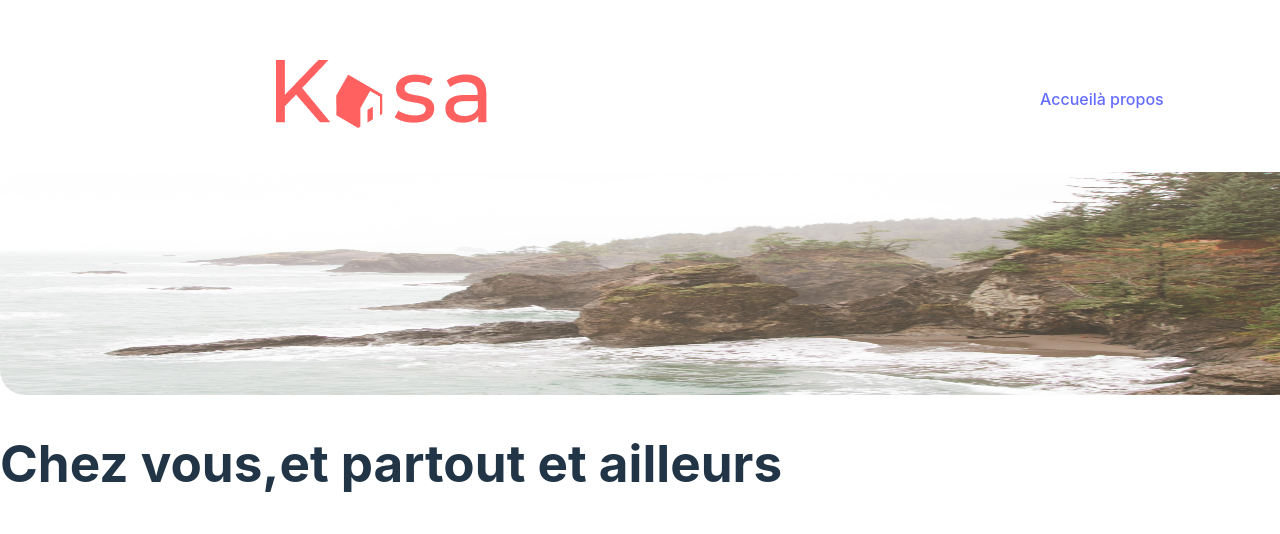
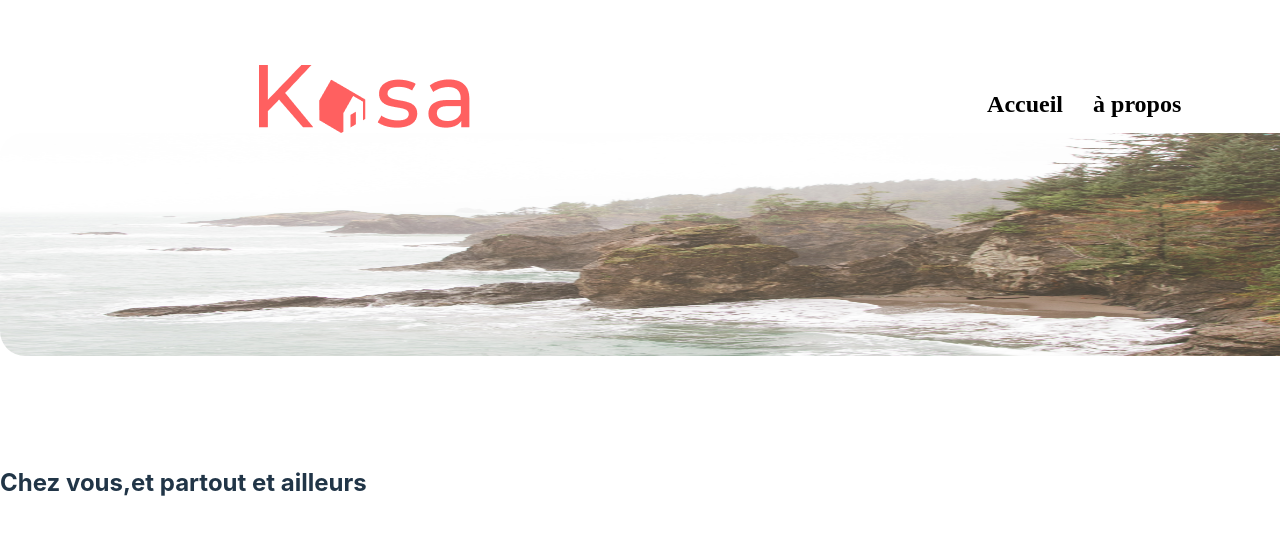
Before and after one commit to Aurpe/Kasa, a React (Vite) app: page /apropos in a window 1280 px wide. Shown: the part 124-658 px from the top of the page. Built offline with nearby package versions, Linux system fonts and the light colour scheme.

Commit message:
update fiche logement

```diff
--- a/src/App.css
+++ b/src/App.css
@@ -1,8 +1,15 @@
+#root {
+  min-width: 1440px;
+  margin:auto;
+}
+
 
 .banner-homepage{
   height:223px;
   border-radius:25px;
   min-width:1440px;
+  position:absolute;
+  bottom: 40%;
 }
 
 header{
@@ -12,9 +19,15 @@ header{
   align-content: stretch;
   justify-content: space-around;
   align-items: center;
+  width:100%;
+  margin-bottom:20%
+}
+.h1{
+  position: relative;
+  right: 15%;
 }
 
-.nav{
+.Navbar{
   font-family: 'Montserrat';
   font-size: 24px;
   font-weight: bold;
@@ -22,6 +35,15 @@ header{
   display: flex;
   color: black;
 }
+
+.Navbar a{
+  font-weight: bold;
+  color: black;
+  text-decoration: inherit;
+}
+
+
+
 /*#root {
   max-width: 1280px;
   margin: 0 auto;
--- a/src/App.jsx
+++ b/src/App.jsx
@@ -1,7 +1,6 @@
 import { Routes, Route } from "react-router-dom";
 import HomePage from "./Components/home/home/homePage";
 import FicheLogement from './Components/Fiches/FicheLogement';
-import Accueil from './Components/Accueil/menu/Accueil';
 import Apropos from './Components/Accueil/apropos/apropos';
 import Footer from './Components/Footer/footer';
 import Header from './Components/header/Header';
@@ -16,10 +15,11 @@ function App() {
       <Header/>
       <Banner/>
       <Routes>
+
         <Route path="/" element={<HomePage />} />
-        <Route path="/fiche-logement/" element={<FicheLogement />} />
-        <Route path="/Accueil/" element = {<Accueil />} />
+        <Route path="/Accueil/" element = {<HomePage />} />
         <Route path="/Accueil/" element = {<Apropos />} />
+        <Route path="/LogementCard/" element={<FicheLogement />} />
 
       </Routes>
       <Footer/>
@@ -28,94 +28,3 @@ function App() {
 }
 
 export default App;
-
-
-
-
-
-
-/*import { Routes, Route } from "react-router-dom"
-import HomePage from "./Components/home/home/homePage"
-import FicheLogement from './Components/Fiches/FicheLogement'
-import Navbar from './Components/header/Navbar/Navbar'
-import Header from './Components/header/Navbar/Navbar'
-
-import './App.css'
-
-function App() {
-  return (
-    <div className="App">
-      <Navbar />
-      <Routes>
-        <Route path="/" element={<HomePage />} />
-        <Route path="/ficheLogement" element={<FicheLogement />} />
-        <Route path="/Navbar" element={<Navbar />} />
-
-      </Routes>
-    </div>
-  )
-}
-
-export default App*/
-
-
-
-
-
-
-
-
-
-
-
-
-
-
-
-
-
-
-
-
-
-
-
-
-
-
-
-
-
-
-
-
-
-
-/*function App() {
-  const [count, setCount] = useState(0)
-
-  return (
-    <>
-      <div>
-        <a href="https://vitejs.dev" target="_blank">
-          <img src={viteLogo} className="logo" alt="Vite logo" />
-        </a>
-        <a href="https://react.dev" target="_blank">
-          <img src={reactLogo} className="logo react" alt="React logo" />
-        </a>
-      </div>
-      <h1>Vite + React</h1>
-      <div className="card">
-        <button onClick={() => setCount((count) => count + 1)}>
-          count is {count}
-        </button>
-        <p>
-          Edit <code>src/App.jsx</code> and save to test HMR
-        </p>
-      </div>
-      <p className="read-the-docs">
-        Click on the Vite and React logos to learn more
-      </p>
-    </>
-  )
-}*/
--- a/src/Components/Accueil/apropos/apropos.jsx
+++ b/src/Components/Accueil/apropos/apropos.jsx
@@ -1,9 +1,10 @@
 import React from 'react'
+import CollapseMenu from '../../Elements/collapse'
 
 export default function apropos() {
   return (
     <div>
-      <h1> A propos </h1>
+     {CollapseMenu}
     </div>
   )
 }
--- a/src/Components/Elements/banner.jsx
+++ b/src/Components/Elements/banner.jsx
@@ -7,7 +7,7 @@ export default function Banner() {
   return (
     <div className="banner">
       <img src={BannerImage} alt="Banner" className="banner-homepage" />
-      <h1>Chez vous,et partout et ailleurs</h1>
+      <h2>Chez vous,et partout et ailleurs</h2>
     </div>
   );
 };
--- a/src/Components/Elements/collapse.jsx
+++ b/src/Components/Elements/collapse.jsx
@@ -1,11 +1,30 @@
-import React from 'react'
+import React, { useState } from 'react';
 
+export default function CollapseMenu() {
+  // Utiliser l'état pour suivre si le menu est ouvert ou fermé
+  const [isOpen, setIsOpen] = useState(false);
 
-export default function Collapse() {
+  // Fonction pour basculer l'état d'ouverture
+  const toggleMenu = () => {
+    setIsOpen(!isOpen);
+  };
+
   return (
-    <div>
+    <div className="collapse-menu">
+      {/* Bouton ou lien pour ouvrir/fermer le menu */}
+      <button onClick={toggleMenu} className="menu-toggle">
+        {isOpen ? 'Fermer le menu' : 'Ouvrir le menu'}
+      </button>
 
-      <h1>Collapse</h1>
+      {/* Contenu du menu, affiché uniquement si isOpen est vrai */}
+      <div className={`collapse-content ${isOpen ? 'open' : 'closed'}`}>
+        <ul>
+          <li><a href="#section1">Section 1</a></li>
+          <li><a href="#section2">Section 2</a></li>
+          <li><a href="#section3">Section 3</a></li>
+          <li><a href="#section4">Section 4</a></li>
+        </ul>
+      </div>
     </div>
-  )
+  );
 }
--- a/src/Components/Fiches/FicheLogement.jsx
+++ b/src/Components/Fiches/FicheLogement.jsx
@@ -1,22 +1,26 @@
 import React from 'react'
+//import FicheLogement from '../Fiches/FicheLogement';
+//import Data from '../src/assets/data/logements.json';
 
 
-
-export default function FicheLogement() {
+export default function Logement() {
   return (
     <div>
       <Header/>
-      <h1>Nos logements</h1>
+      <div className="Logement">
+        <Slide pictures= {Data.pictures} />
+
+      </div>
+
     </div>
   )
 }
 
-
-/*import { useParams } from "react-router-dom";
+import { useParams } from "react-router-dom";
 import { useState, useEffect } from "react";
 
 const FicheLogement = () => {
-  const { id } = useParams(); // Récupérer l'ID du logement depuis l'URL
+  const { id } = useParams();
   const [logement, setLogement] = useState(null);
 
   useEffect(() => {
@@ -41,5 +45,3 @@ const FicheLogement = () => {
     </div>
   );
 };
-
-export default FicheLogement;*/
--- a/src/Components/header/Header.jsx
+++ b/src/Components/header/Header.jsx
@@ -8,7 +8,7 @@ export default function Header() {
             <h1>
                 <img src={logo} alt= "logo Kasa" className="logoKasa" />
             </h1>
-            <nav>
+            <nav className='Navbar'>
             <Link to= "/">Accueil</Link>
             <Link to= "/">à propos</Link>
             </nav>
--- a/src/Components/home/home/homePage.jsx
+++ b/src/Components/home/home/homePage.jsx
@@ -1,13 +1,31 @@
-
 import React from 'react';
-import data from '../../../assets/data/logements.json'
+import { Link } from 'react-router-dom';
+import data from '../../../assets/data/logements.json';
 
 
+function LogementCard({ id, cover, title }) {
+  return (
+    <Link to={`/fiche-logement/${id}`} className="logement-card">
+      <img src={cover} alt={title} className="logement-image" />
+      <div className="logement-title">{title}</div>
+    </Link>
+  );
+}
 
 export default function HomePage() {
-    return (
-        <div>
-            <h2>HomePage</h2>
-        </div>
-    )
-};
+  return (
+    <div className="homepage">
+      <h2>Nos Logements</h2>
+      <div className="logements-grid">
+        {data.map((logement) => (
+          <LogementCard
+            key={logement.id}
+            id={logement.id}
+            cover={logement.cover}
+            title={logement.title}
+          />
+        ))}
+      </div>
+    </div>
+  );
+}
```
Also changed, not shown: src/Components/Elements/slides.jsx (+2 -10 lines), src/Components/Elements/taglines.jsx (added, +18 -0 lines).
